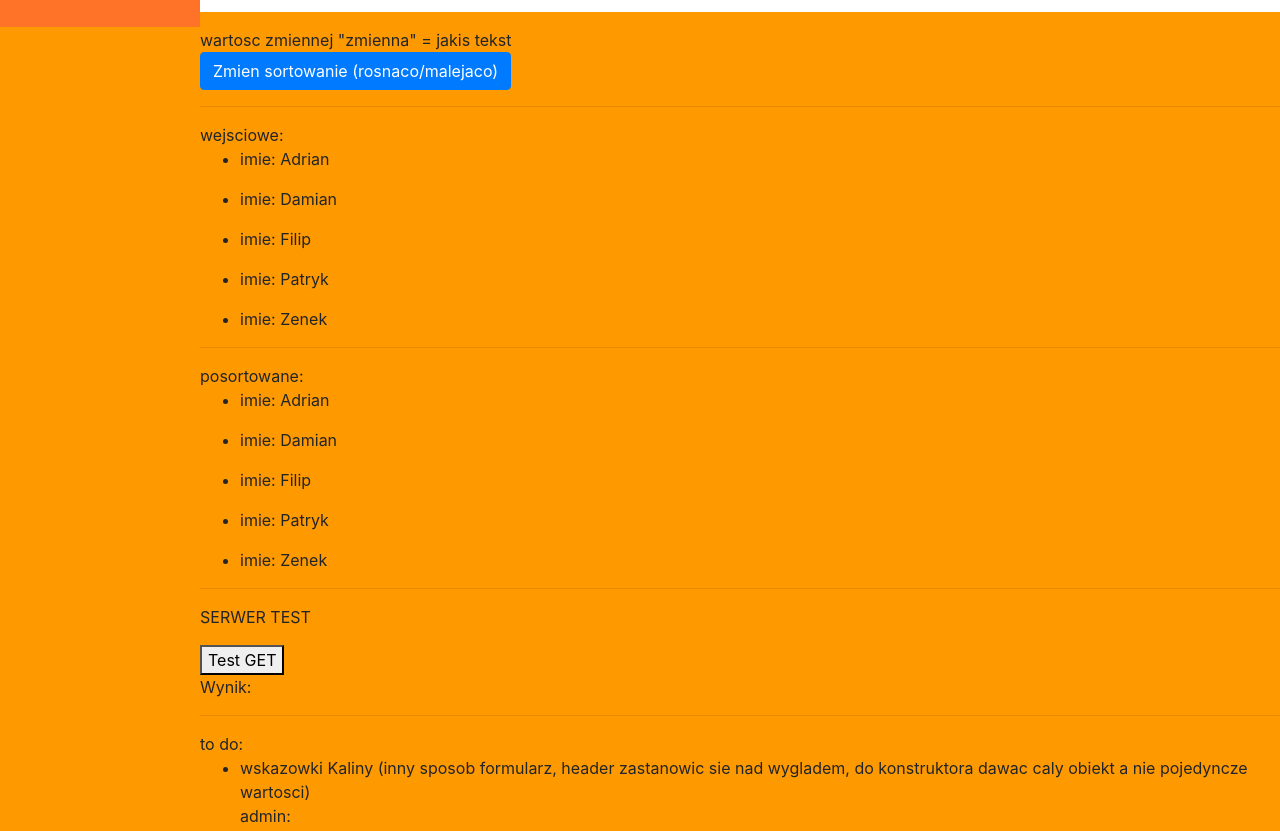
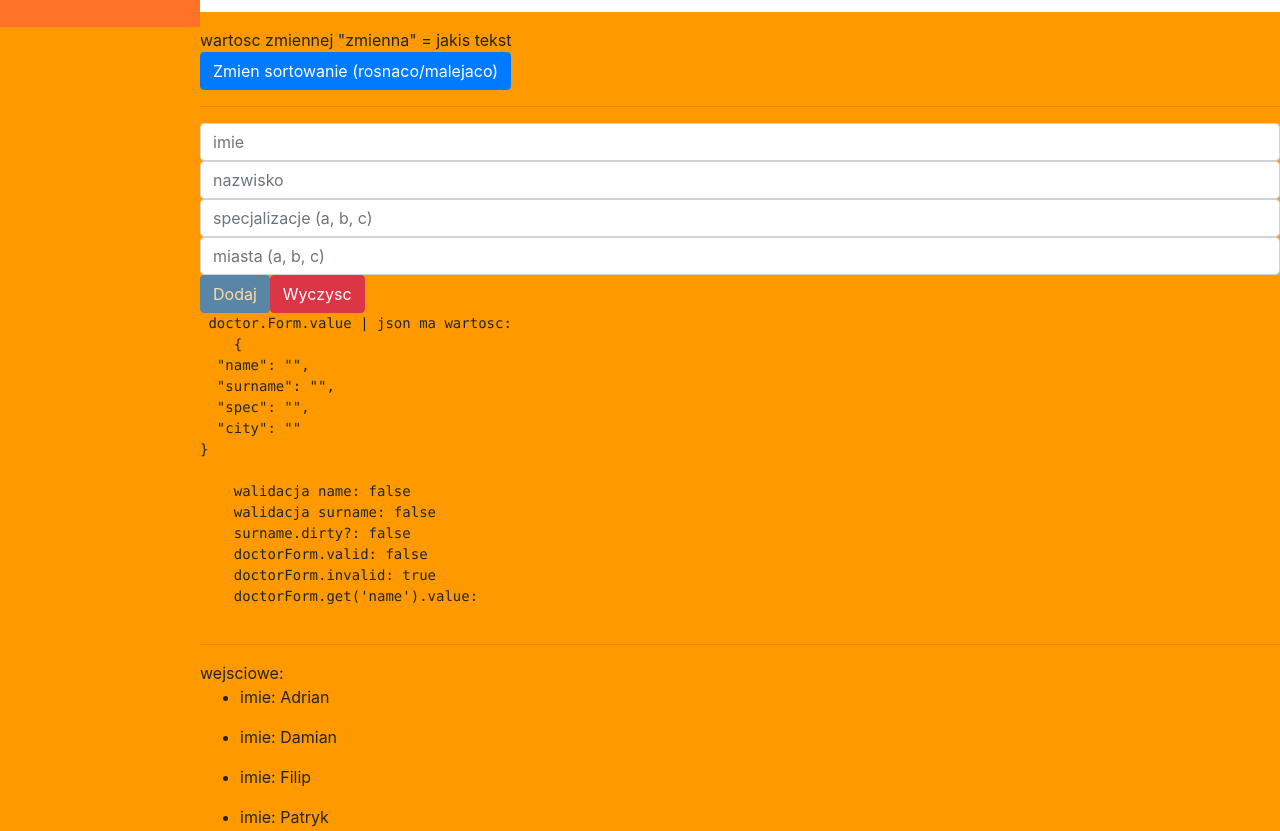
Before and after one commit to matkotcom/PierwszaAplikacja, an Angular app: page /test in a window 1280 px wide. Shown: the part 773-1604 px from the top of the page. Built offline with nearby package versions, Linux system fonts and the light colour scheme.

Commit message:
reactive form - tylko testowy

```diff
--- a/src/app/admin/add-new-doctor/add-new-doctor.component.ts
+++ b/src/app/admin/add-new-doctor/add-new-doctor.component.ts
@@ -15,9 +15,9 @@ export class AddNewDoctorComponent implements OnInit {
     this.doctorCreated.emit(new Doctor(id, imie, nazwisko, specjalizacja, miasta));
   }
 
-  createDoctor1(nowy: Doctor) {
-    this.doctorCreated.emit(new Doctor(nowy.id, nowy.name, nowy.surname, nowy.spec, nowy.city));
-  }
+  // createDoctor(nowy: Doctor) {
+  //   this.doctorCreated.emit(new Doctor(nowy.id, nowy.name, nowy.surname, nowy.spec, nowy.city));
+  // }
 
   constructor() { }
 
--- a/src/app/admin/admin.module.ts
+++ b/src/app/admin/admin.module.ts
@@ -8,11 +8,13 @@ import { TestowyComponent } from './testowy/testowy.component';
 import { ProbnyPipe } from './testowy/probny.pipe';
 import { SortujPipe } from './testowy/sortuj.pipe';
 import { SortujLekarzyPipe } from './testowy/sortuj-lekarzy.pipe';
+import { ReactiveFormsModule } from "@angular/forms";
 
 @NgModule({
   imports: [
     CommonModule,
-    SharedModule
+    SharedModule,
+    ReactiveFormsModule
   ],
   exports: [DoctorsListComponent, AddNewDoctorComponent, TestowyComponent],
   declarations: [DoctorsListComponent, AddNewDoctorComponent, TestowyComponent, ProbnyPipe, SortujPipe, SortujLekarzyPipe],
--- a/src/app/admin/testowy/testowy.component.html
+++ b/src/app/admin/testowy/testowy.component.html
@@ -68,6 +68,46 @@ wartosc zmiennej "zmienna" = {{ zmienna }} <br>
 <button class="btn btn-primary" (click)="zmienSortowanie()">Zmien sortowanie (rosnaco/malejaco)</button>
 
 <hr>
+<form [formGroup]="doctorForm">
+  <div class="row">
+    <div class="col-sm-12">
+      <input [ngClass]="{'errorClass': !doctorForm.get('name').valid && doctorForm.get('name').dirty}" formControlName="name" type="text" class="form-control" placeholder="imie">
+       <p *ngIf="!doctorForm.get('name').valid && doctorForm.get('name').dirty" class="error">To pole jest wymagane</p>
+    </div>
+  </div>
+   <div class="row">
+    <div class="col-sm-12">
+      <input formControlName="surname" type="text" class="form-control" placeholder="nazwisko">
+      <p *ngIf="!doctorForm.get('surname').valid && doctorForm.get('surname').dirty" class="error">To pole jest wymagane</p>
+    </div>
+   </div>
+  <div class="row">
+    <div class="col-sm-12">
+      <input formControlName="spec" type="text" class="form-control" placeholder="specjalizacje (a, b, c)">
+      <p *ngIf="!doctorForm.get('spec').valid && doctorForm.get('spec').dirty" class="error">To pole jest wymagane</p>
+    </div>
+  </div>
+  <div class="row">
+    <div class="col-sm-12">
+      <input formControlName="city" type="text" class="form-control" placeholder="miasta (a, b, c)">
+      <p *ngIf="!doctorForm.get('city').valid && doctorForm.get('city').dirty" class="error">To pole jest wymagane</p>
+    </div>
+  </div>
+    <button [disabled]="doctorForm.invalid" type="sumbit" class="btn btn-primary">Dodaj</button>
+    <button (click)="doctorForm.reset()" class="btn btn-danger">Wyczysc</button>
+</form>
+  <pre> doctor.Form.value | json ma wartosc:
+    {{ doctorForm.value | json}}
+
+    walidacja name: {{ doctorForm.get('name').valid }}
+    walidacja surname: {{ doctorForm.get('surname').valid }}
+    surname.dirty?: {{ doctorForm.get('surname').dirty }}
+    doctorForm.valid: {{ doctorForm.valid }}
+    doctorForm.invalid: {{ doctorForm.invalid }}
+    doctorForm.get('name').value: {{doctorForm.get('name').value}}
+  </pre>
+
+<hr>
 wejsciowe:
 <ul *ngFor="let imie of lista">
   <li>imie: {{ imie }}</li>
--- a/src/app/admin/testowy/testowy.component.less
+++ b/src/app/admin/testowy/testowy.component.less
@@ -0,0 +1,7 @@
+.error {
+    background-color: red;
+}
+
+.errorClass {
+    border: 3px solid red;
+}
--- a/src/app/admin/testowy/testowy.component.ts
+++ b/src/app/admin/testowy/testowy.component.ts
@@ -2,6 +2,7 @@ import { Component, OnInit } from '@angular/core';
 import { DoktorService } from '../../doktor.service';
 import { Doctor } from "../../admin/models/doctor";
 import { TestowyService } from '../testowy.service';
+import { FormBuilder, FormGroup, Validators } from "@angular/forms";
 
 @Component({
   selector: 'testowy',
@@ -18,6 +19,7 @@ export class TestowyComponent implements OnInit {
   lista: string[] = ['Zenek', 'Adrian', 'Patryk', 'Filip', 'Damian'];
   getData: string;
   typSortowania: string = 'malejaco';
+  doctorForm: FormGroup;
 
   zmienSortowanie(): void {
     if (this.typSortowania == 'malejaco')
@@ -39,11 +41,23 @@ export class TestowyComponent implements OnInit {
     )
   }
 
-  constructor(private doktorService: DoktorService, private testowyService: TestowyService) {
+  buildDoctorForm() {
+    return this.formBuilder.group({
+      name: ['', [Validators.required]],
+      surname: ['', [Validators.required, Validators.minLength(3)]],
+      spec: ['', [Validators.required]],
+      city: ['', [Validators.required]],
+    });
+  }
+
+  constructor(private doktorService: DoktorService,
+              private testowyService: TestowyService,
+              private formBuilder: FormBuilder) {
   }
 
   ngOnInit() {
     this.getDoctors();
+    this.doctorForm = this.buildDoctorForm();
   }
 
 }
```
